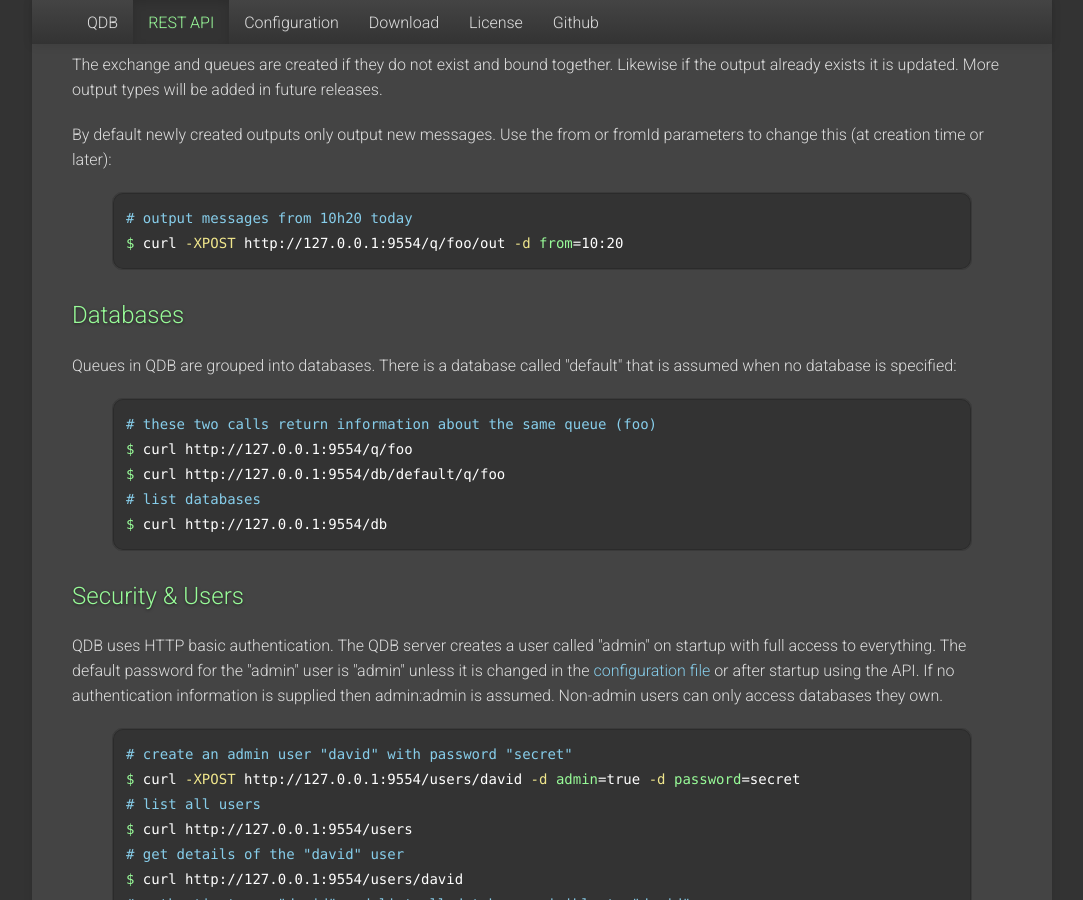
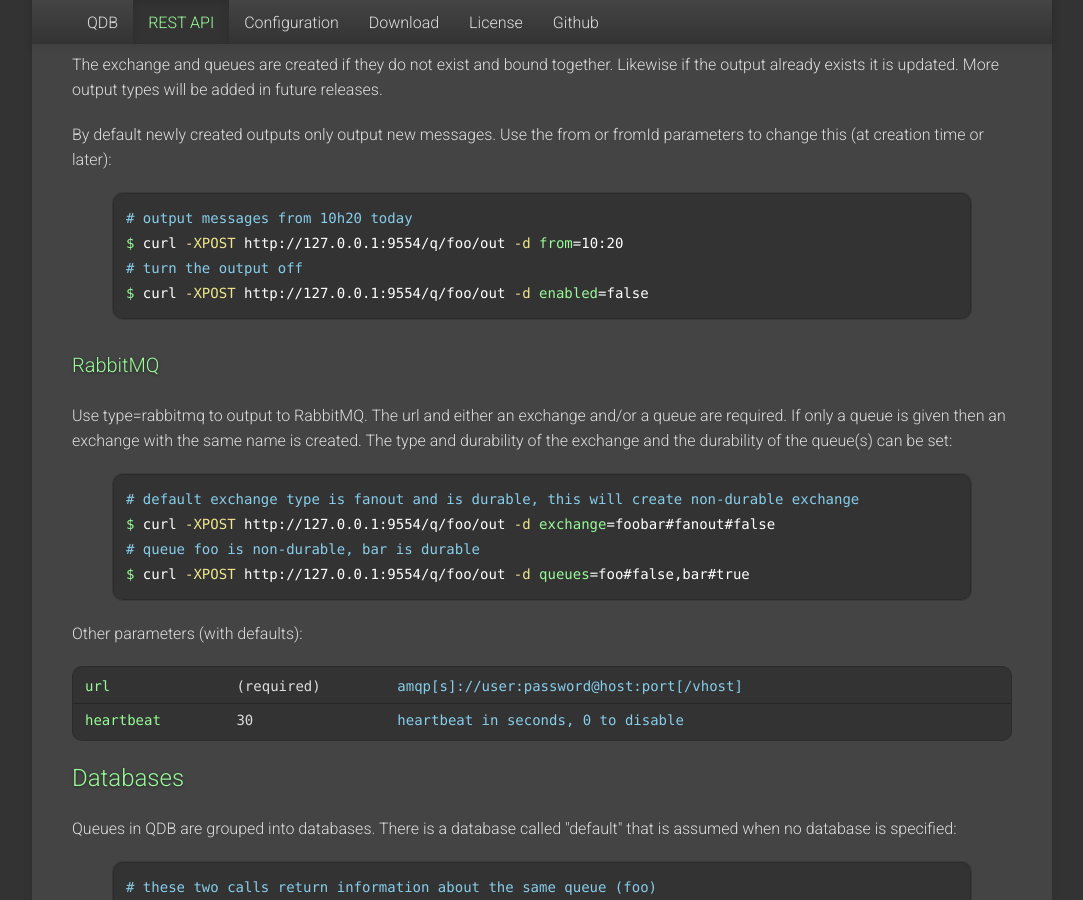
Before and after one commit to qdb-io/qdb-io.github.io, a Jekyll site: the page built from api.html, in a window 1280 px wide and 900 px high, scrolled down 6208 px. Shown: the whole window, without its empty margins (98-1181 px from the left). Built offline with Jekyll 4.4.1, drawn with Linux system fonts in a browser that asks for light colours; nearby versions of some CDN libraries.

Commit message:
Added RabbitMQ docs

```diff
--- a/api.html
+++ b/api.html
@@ -353,7 +353,41 @@
 {% highlight bash %}
 # output messages from 10h20 today
 $ curl -XPOST http://127.0.0.1:9554/q/foo/out -d from=10:20
+# turn the output off
+$ curl -XPOST http://127.0.0.1:9554/q/foo/out -d enabled=false
 {% endhighlight %}
+
+<h3>RabbitMQ</h3>
+
+<p>Use type=rabbitmq to output to RabbitMQ. The url and either an exchange and/or a queue are required. If only
+a queue is given then an exchange with the same name is created. The type and durability of the exchange and
+the durability of the queue(s) can be set:</p>
+
+{% highlight bash %}
+# default exchange type is fanout and is durable, this will create non-durable exchange
+$ curl -XPOST http://127.0.0.1:9554/q/foo/out -d exchange=foobar#fanout#false
+# queue foo is non-durable, bar is durable
+$ curl -XPOST http://127.0.0.1:9554/q/foo/out -d queues=foo#false,bar#true
+{% endhighlight %}
+
+<p>Other parameters (with defaults):</p>
+
+<div class="param-table">
+    <table class="table table-condensed">
+        <tbody>
+        <tr>
+            <td>url</td>
+            <td>(required)</td>
+            <td>amqp[s]://user:password@host:port[/vhost]</td>
+        </tr>
+        <tr>
+            <td>heartbeat</td>
+            <td>30</td>
+            <td>heartbeat in seconds, 0 to disable</td>
+        </tr>
+        </tbody>
+    </table>
+</div>
 
 <h2><a name="databases"></a>Databases</h2>
 
```
